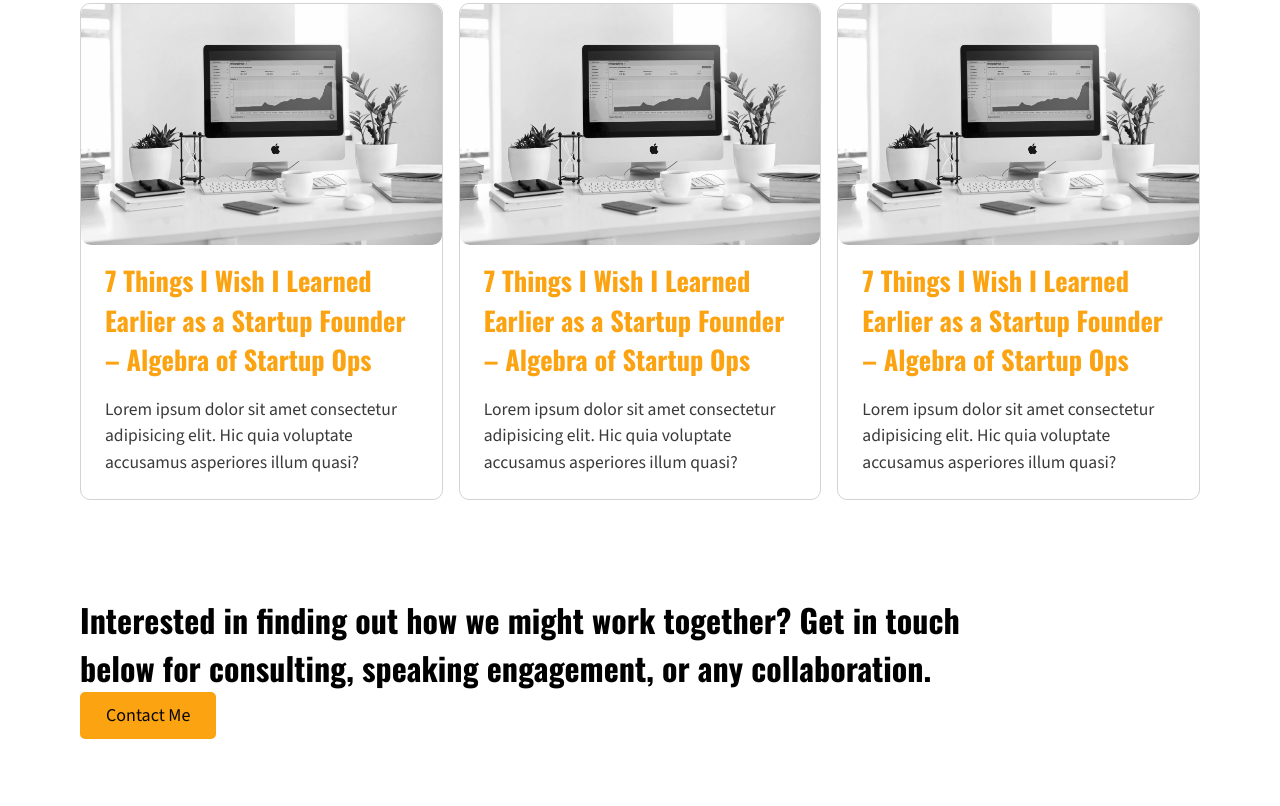
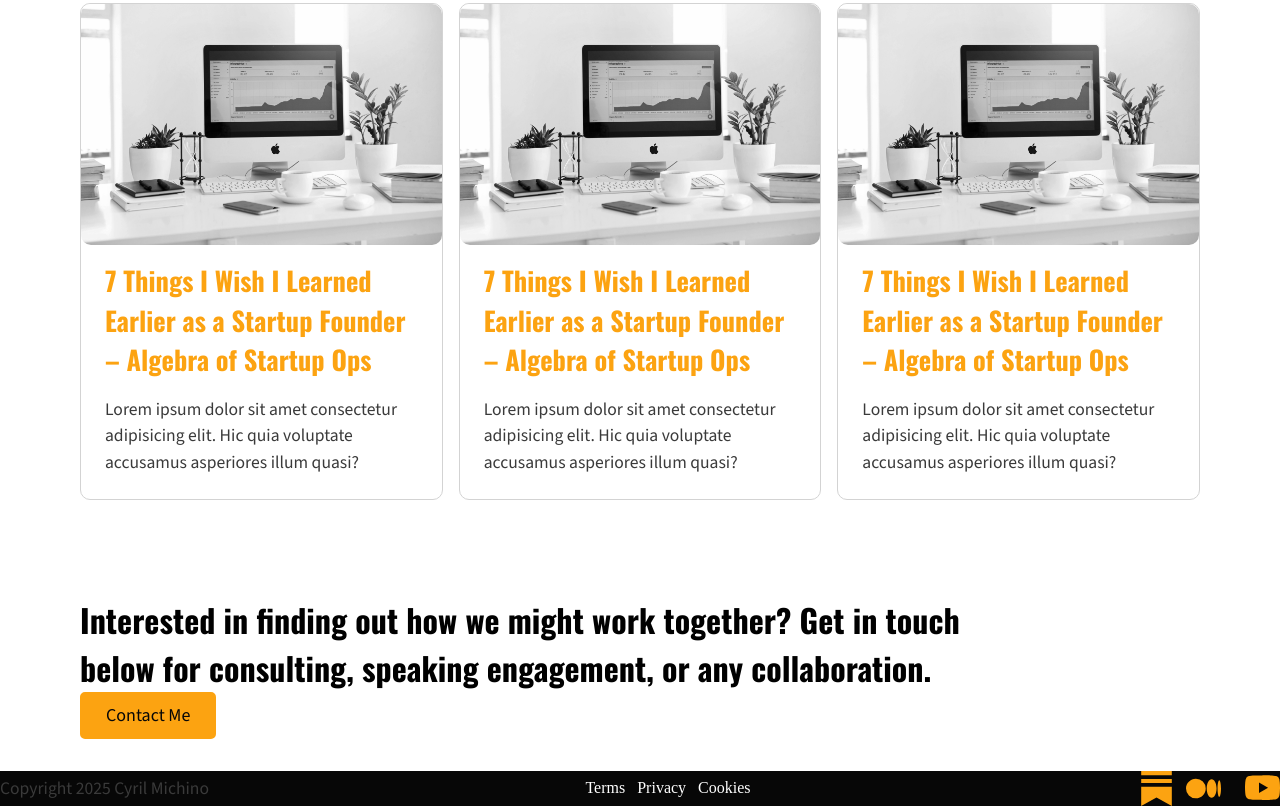
Before and after one commit to cyrilmichino/personal-website, a website built with Vite: page index.html in a window 1280 px wide. Shown: the part 2747-3553 px from the top of the page. Before the commit the page ends 3518 px from the top, so only its background shows below. Built offline with nearby package versions, Linux system fonts and the light colour scheme.

Commit message:
Website Footer

```diff
--- a/index.html
+++ b/index.html
@@ -173,7 +173,33 @@
       </div>
       </section>
     </main>
-    <footer></footer>
+    <footer class="flex space-between bg-black">
+      <div>
+        <p>Copyright 2025 Cyril Michino</p>
+      </div>
+      <nav id="footer-nav">
+        <ul role="list" class="nav flex space-evenly">
+          <li>Terms</li>
+          <li>Privacy</li>
+          <li>Cookies</li>
+        </ul>
+      </nav>
+      <div id="social-links">
+        <ul role="list" class="nav flex space-evenly">
+          <li><a href="" id="LinkedIn"></a></li>
+          <li><a href="" id="Substack"><svg role="img" xmlns="http://www.w3.org/2000/svg" width="35" height="35" fill="currentColor" class="bi bi-substack" viewBox="0 0 16 16">
+            <path d="M15 3.604H1v1.891h14v-1.89ZM1 7.208V16l7-3.926L15 16V7.208zM15 0H1v1.89h14z"/>
+          </svg></a></li>
+          <li><a href="" id="Medium"><svg role="img" xmlns="http://www.w3.org/2000/svg" width="35" height="35" fill="currentColor" class="bi bi-medium" viewBox="0 0 16 16">
+            <path d="M9.025 8c0 2.485-2.02 4.5-4.513 4.5A4.506 4.506 0 0 1 0 8c0-2.486 2.02-4.5 4.512-4.5A4.506 4.506 0 0 1 9.025 8m4.95 0c0 2.34-1.01 4.236-2.256 4.236S9.463 10.339 9.463 8c0-2.34 1.01-4.236 2.256-4.236S13.975 5.661 13.975 8M16 8c0 2.096-.355 3.795-.794 3.795-.438 0-.793-1.7-.793-3.795 0-2.096.355-3.795.794-3.795.438 0 .793 1.699.793 3.795"/>
+          </svg></a></li>
+          <li><a href="" id="X/Twitter"></a></li>
+          <li><a href="" id="YouTube"><svg role="img" xmlns="http://www.w3.org/2000/svg" width="35" height="35" fill="currentColor" class="bi bi-youtube" viewBox="0 0 16 16">
+            <path d="M8.051 1.999h.089c.822.003 4.987.033 6.11.335a2.01 2.01 0 0 1 1.415 1.42c.101.38.172.883.22 1.402l.01.104.022.26.008.104c.065.914.073 1.77.074 1.957v.075c-.001.194-.01 1.108-.082 2.06l-.008.105-.009.104c-.05.572-.124 1.14-.235 1.558a2.01 2.01 0 0 1-1.415 1.42c-1.16.312-5.569.334-6.18.335h-.142c-.309 0-1.587-.006-2.927-.052l-.17-.006-.087-.004-.171-.007-.171-.007c-1.11-.049-2.167-.128-2.654-.26a2.01 2.01 0 0 1-1.415-1.419c-.111-.417-.185-.986-.235-1.558L.09 9.82l-.008-.104A31 31 0 0 1 0 7.68v-.123c.002-.215.01-.958.064-1.778l.007-.103.003-.052.008-.104.022-.26.01-.104c.048-.519.119-1.023.22-1.402a2.01 2.01 0 0 1 1.415-1.42c.487-.13 1.544-.21 2.654-.26l.17-.007.172-.006.086-.003.171-.007A100 100 0 0 1 7.858 2zM6.4 5.209v4.818l4.157-2.408z"/>
+          </svg></a></li>
+        </ul>
+      </div>
+    </footer>
     <script type="module" src="/src/main.js"></script>
   </body>
 </html>
--- a/src/style.css
+++ b/src/style.css
@@ -153,6 +153,10 @@ textarea:not([rows]) {
 .bg-white {
   background-color: var(--clr-neutral-100);
 }
+.bg-black {
+  background-color: var(--clr-neutral-700);
+  color: var(--clr-neutral-100);
+}
 
 header {
   padding: 1rem;
@@ -189,6 +193,9 @@ button:hover {
 }
 
 /* Style images across the website */
+svg {
+  color: var(--clr-accent);
+}
 img {
   border-radius: 10px;
   filter: grayscale(1);
@@ -287,6 +294,9 @@ img {
   box-shadow: 5px 5px 10px var(--clr-neutral-300);
   transition: box-shadow 0.3s ease;
 }
+.card:hover h3 {
+  color: var(--clr-accent);
+}
 
 .logo-image {
   width: 100px;
```
